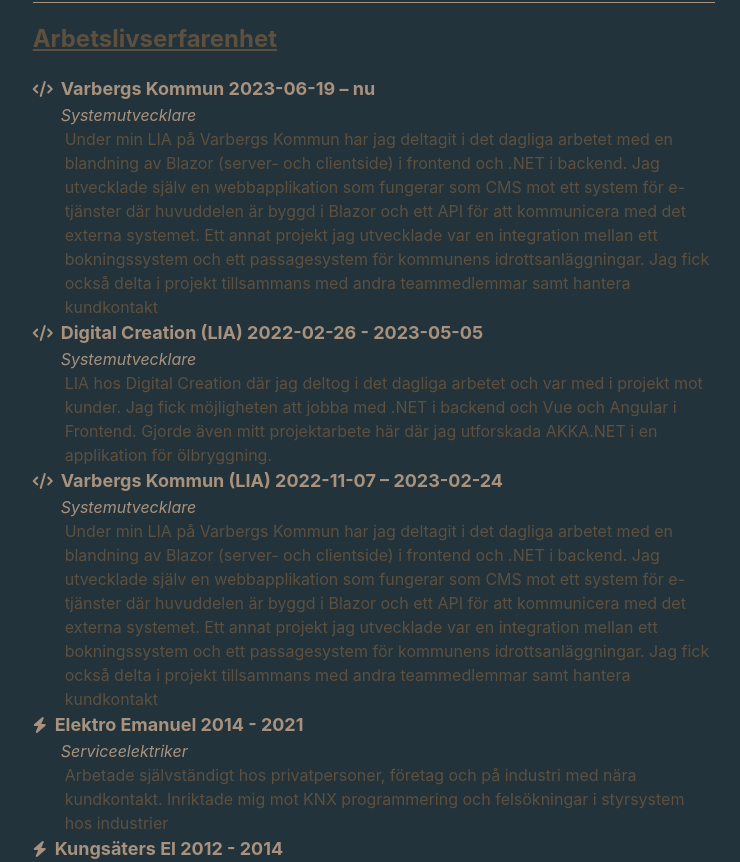
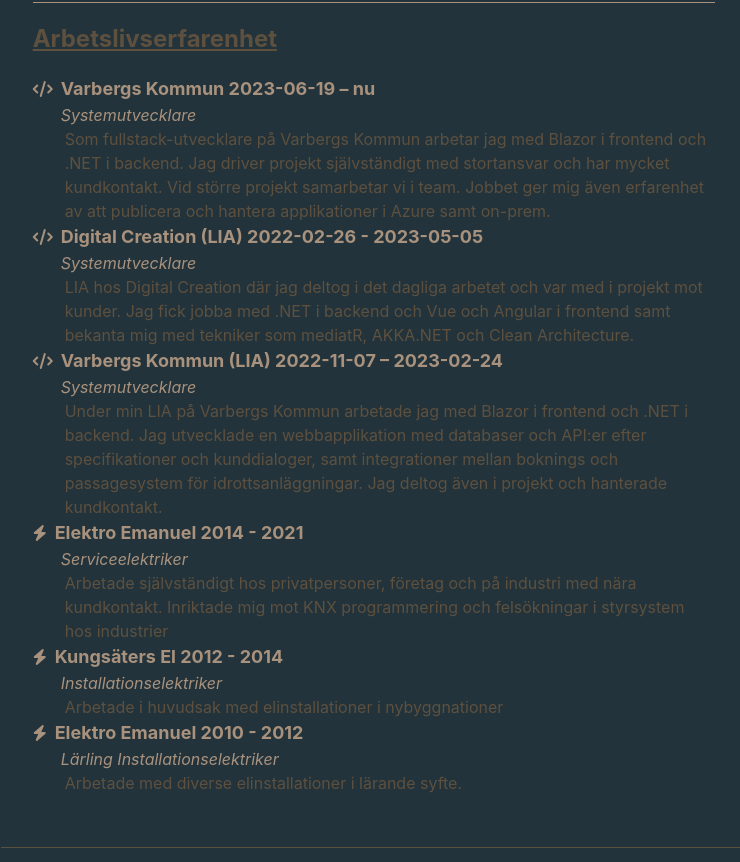
Before and after one commit to hoprob/RobinRydell, a React (Create React App) app: page /resume in a window 1280 px wide. Shown: the part 640-1502 px from the top of the page, without its empty margins (266-1006 px from the left). Built offline with nearby package versions, Linux system fonts and the light colour scheme.

Commit message:
chore: update workexperience texts.

```diff
--- a/src/components/WorkExperience.js
+++ b/src/components/WorkExperience.js
@@ -8,21 +8,21 @@
       icon='fa-solid fa-code'
       workExpInfo = {{company: "Varbergs Kommun", years: "2023-06-19 – nu",
       title: "Systemutvecklare",
-      text: "Under min LIA på Varbergs Kommun har jag deltagit i det dagliga arbetet med en blandning av Blazor (server- och clientside) i frontend och .NET i backend. Jag utvecklade själv en webbapplikation som fungerar som CMS mot ett system för e-tjänster där huvuddelen är byggd i Blazor och ett API för att kommunicera med det externa systemet. Ett annat projekt jag utvecklade var en integration mellan ett bokningssystem och ett passagesystem för kommunens idrottsanläggningar. Jag fick också delta i projekt tillsammans med andra teammedlemmar samt hantera kundkontakt",
+      text: "Som fullstack-utvecklare på Varbergs Kommun arbetar jag med Blazor i frontend och .NET i backend. Jag driver projekt självständigt med stortansvar och har mycket kundkontakt. Vid större projekt samarbetar vi i team. Jobbet ger mig även erfarenhet av att publicera och hantera applikationer i Azure samt on-prem.",
       }}>
       </WorkExperienceItem>
       <WorkExperienceItem
       icon='fa-solid fa-code'
       workExpInfo = {{company: "Digital Creation (LIA)", years: "2022-02-26 - 2023-05-05",
       title: "Systemutvecklare",
-      text: "LIA hos Digital Creation där jag deltog i det dagliga arbetet och var med i projekt mot kunder. Jag fick möjligheten att jobba med .NET i backend och Vue och Angular i Frontend. Gjorde även mitt projektarbete här där jag utforskada AKKA.NET i en applikation för ölbryggning."
+      text: "LIA hos Digital Creation där jag deltog i det dagliga arbetet och var med i projekt mot kunder. Jag fick jobba med .NET i backend och Vue och Angular i frontend samt bekanta mig med tekniker som mediatR, AKKA.NET och Clean Architecture."
       }}>
       </WorkExperienceItem>
       <WorkExperienceItem
       icon='fa-solid fa-code'
       workExpInfo = {{company: "Varbergs Kommun (LIA)", years: "2022-11-07 – 2023-02-24",
       title: "Systemutvecklare",
-      text: "Under min LIA på Varbergs Kommun har jag deltagit i det dagliga arbetet med en blandning av Blazor (server- och clientside) i frontend och .NET i backend. Jag utvecklade själv en webbapplikation som fungerar som CMS mot ett system för e-tjänster där huvuddelen är byggd i Blazor och ett API för att kommunicera med det externa systemet. Ett annat projekt jag utvecklade var en integration mellan ett bokningssystem och ett passagesystem för kommunens idrottsanläggningar. Jag fick också delta i projekt tillsammans med andra teammedlemmar samt hantera kundkontakt",
+      text: "Under min LIA på Varbergs Kommun arbetade jag med Blazor i frontend och .NET i backend. Jag utvecklade en webbapplikation med databaser och API:er efter specifikationer och kunddialoger, samt integrationer mellan boknings och passagesystem för idrottsanläggningar. Jag deltog även i projekt och hanterade kundkontakt.",
       }}>
       </WorkExperienceItem>
       <WorkExperienceItem
```
Also changed, not shown: src/img/Designer(1).jpeg (deleted), src/img/Designer(2).jpeg (deleted).
